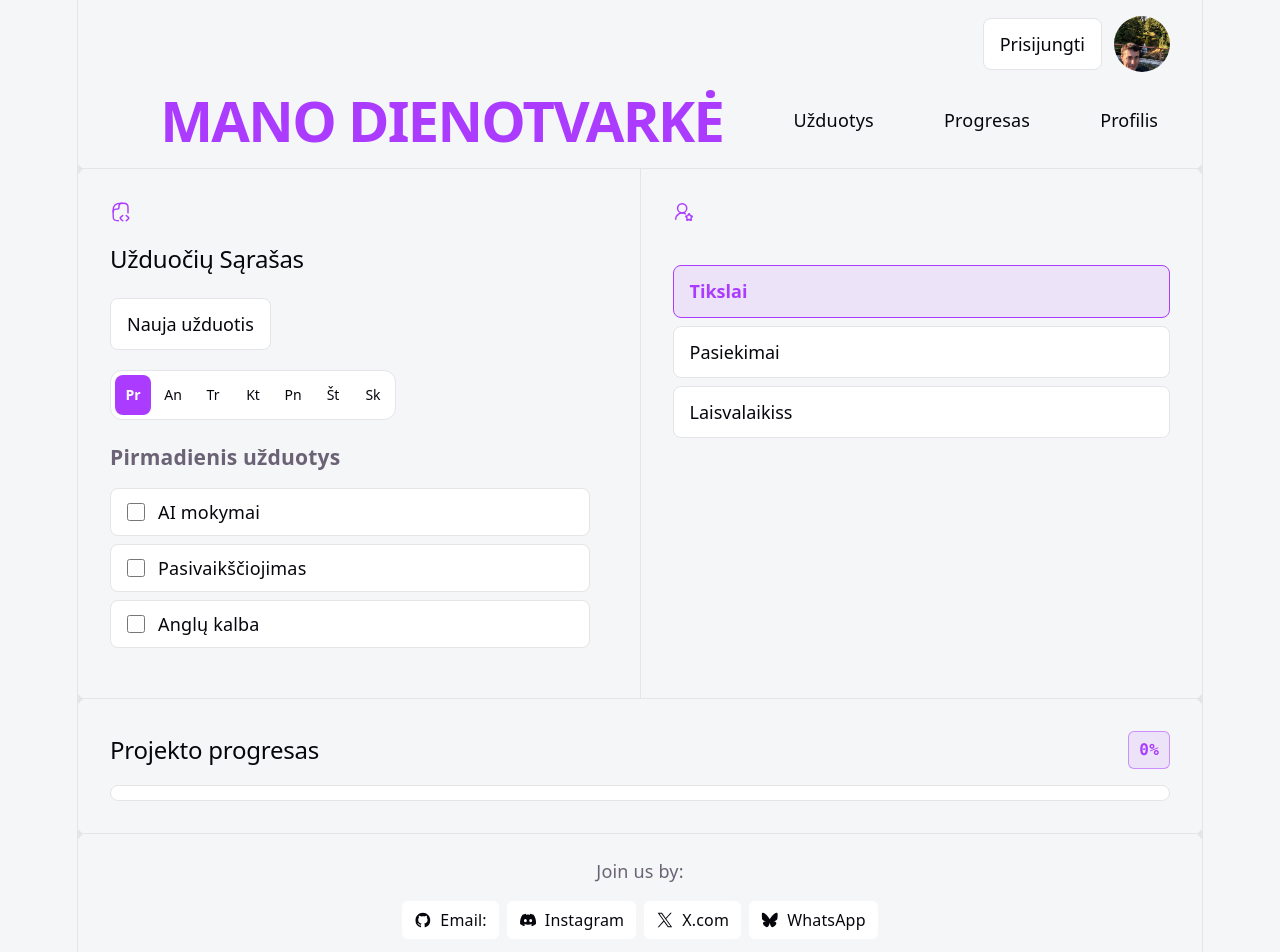
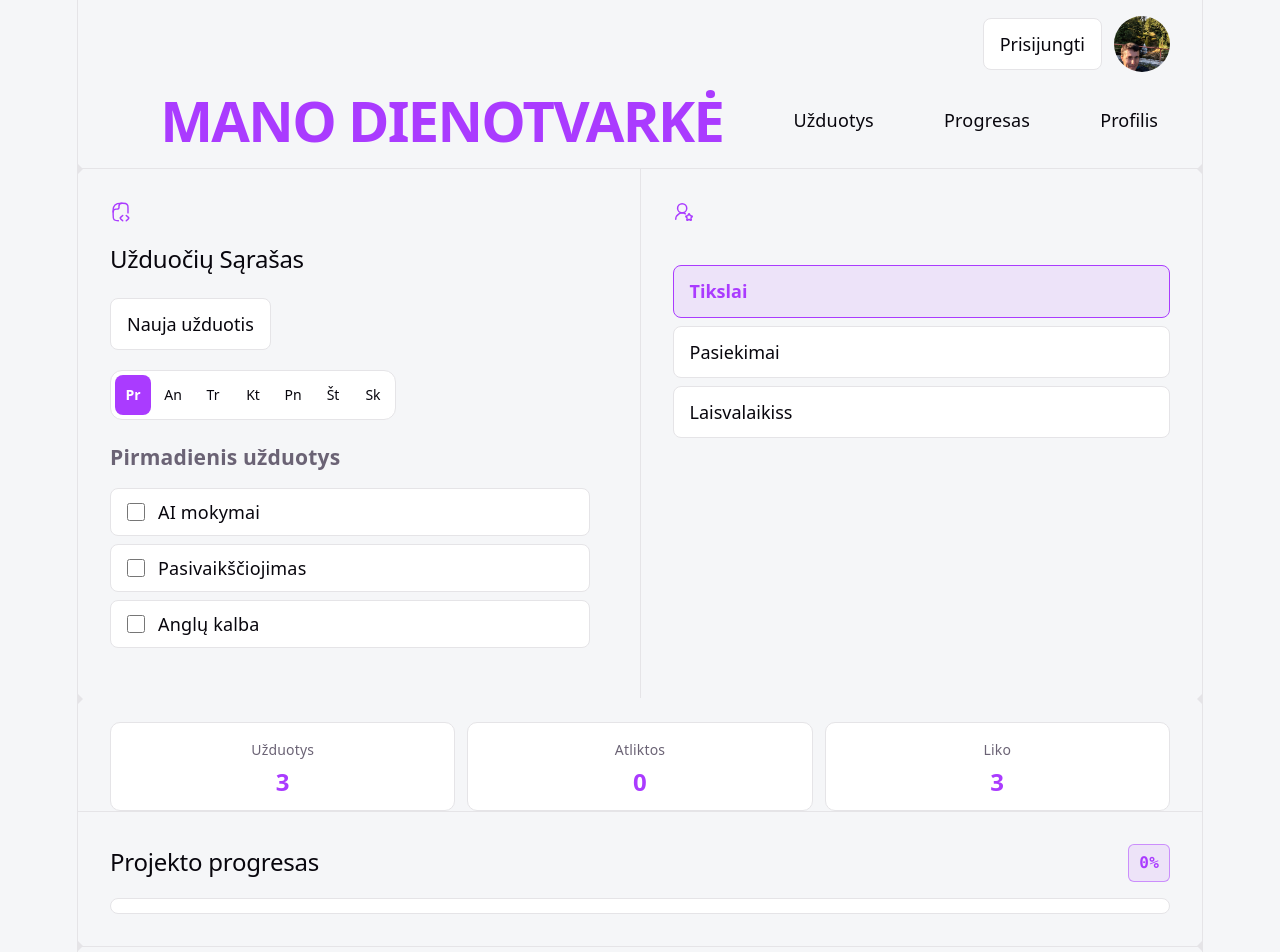
Before and after one commit to mariusbrazas78-bit/pirmas-projektas, a React (Vite) app: page / in a window 1280 px wide. Shown: the top 952 px of the page. Built offline with nearby package versions, Linux system fonts and the light colour scheme.

Commit message:
statistikos kortele viers "projekto progreso"

```diff
--- a/src/App.css
+++ b/src/App.css
@@ -186,6 +186,45 @@
   }
 }
 
+.task-statistics {
+  display: grid;
+  grid-template-columns: repeat(3, minmax(0, 1fr));
+  gap: 12px;
+  padding: 24px 32px 0;
+}
+
+.task-stat-card {
+  display: flex;
+  flex-direction: column;
+  gap: 6px;
+  padding: 14px 16px;
+  border: 1px solid var(--border);
+  border-radius: 10px;
+  background: var(--social-bg);
+  color: var(--text-h);
+}
+
+.task-stat-card span {
+  font-size: 14px;
+  color: var(--text);
+}
+
+.task-stat-card strong {
+  font-size: 24px;
+  color: var(--accent);
+}
+
+@media (max-width: 600px) {
+  .task-statistics {
+    gap: 8px;
+    padding: 20px 16px 0;
+  }
+
+  .task-stat-card {
+    padding: 12px 10px;
+  }
+}
+
 #docs {
   border-right: 1px solid var(--border);
 
--- a/src/App.jsx
+++ b/src/App.jsx
@@ -39,6 +39,7 @@ function App() {
   const [isAddingTask, setIsAddingTask] = useState(false)
   const tasks = tasksByDay[selectedDay] ?? []
   const completedTasks = tasks.filter((task) => task.completed).length
+  const remainingTasks = tasks.length - completedTasks
   const taskProgress = tasks.length === 0
     ? 0
     : Math.round((completedTasks / tasks.length) * 100)
@@ -215,6 +216,20 @@ function App() {
       <div className="ticks"></div>
 
       <div id="progress">
+        <div className="task-statistics" aria-label="Pasirinktos dienos užduočių statistika">
+          <div className="task-stat-card">
+            <span>Užduotys</span>
+            <strong>{tasks.length}</strong>
+          </div>
+          <div className="task-stat-card">
+            <span>Atliktos</span>
+            <strong>{completedTasks}</strong>
+          </div>
+          <div className="task-stat-card">
+            <span>Liko</span>
+            <strong>{remainingTasks}</strong>
+          </div>
+        </div>
         <ProgressBar progress={taskProgress} />
       </div>
 
```
Also changed, not shown: 1 other file (tests, documents, lock files or other folders).
